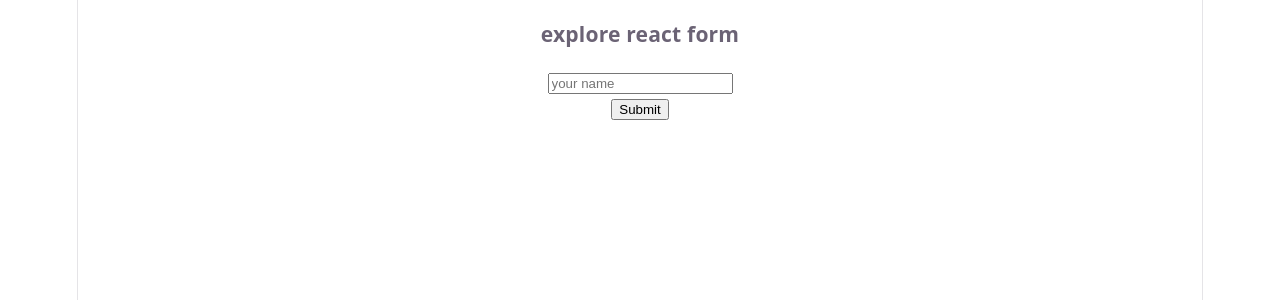
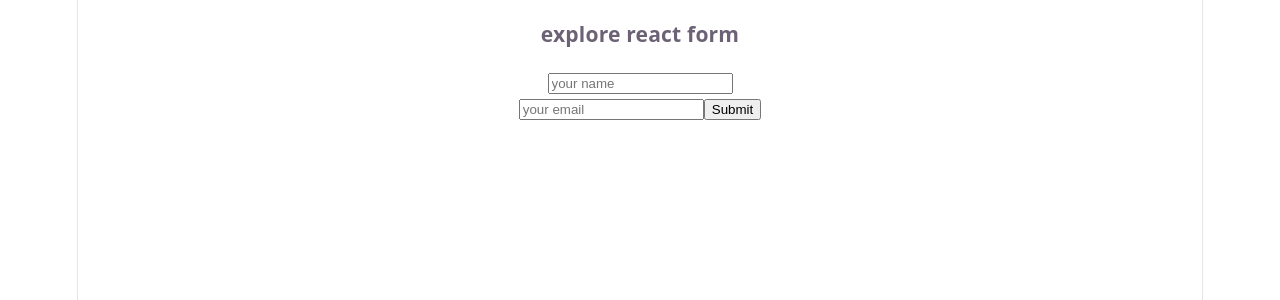
Before and after one commit to ChakmaShantunu/Explore-react-form, a React (Vite) app: page / in a window 1280 px wide. Shown: the top 300 px of the page. Built offline with nearby package versions, Linux system fonts and the light colour scheme.

Commit message:
handle form data collection with e.target input values

```diff
--- a/src/components/SimpleForm/SimpleForm.jsx
+++ b/src/components/SimpleForm/SimpleForm.jsx
@@ -4,13 +4,15 @@
 
     const handleSubmit = (e) => {
         e.preventDefault();
-        console.log('form submitted');
+        console.log(e.target.name.value);
+        console.log(e.target.email.value);
     }
     return (
         <div>
             <form onSubmit={handleSubmit}>
-                <input type="text" placeholder='your name'/>
+                <input type="text" name='name' placeholder='your name'/>
                 <br />
+                <input type="email" name='email' placeholder='your email' />
                 <input type="submit" value="Submit" />
             </form>
         </div>
```
